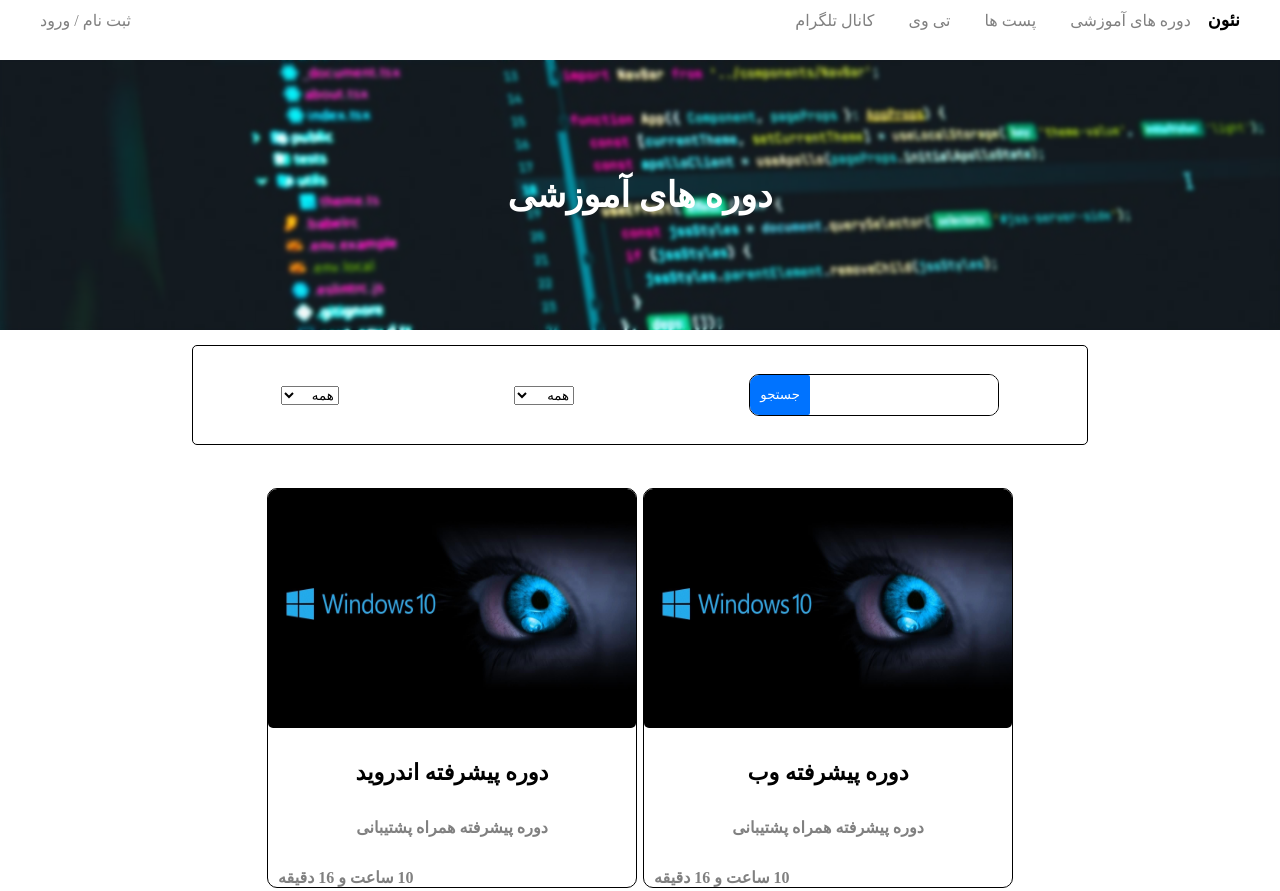
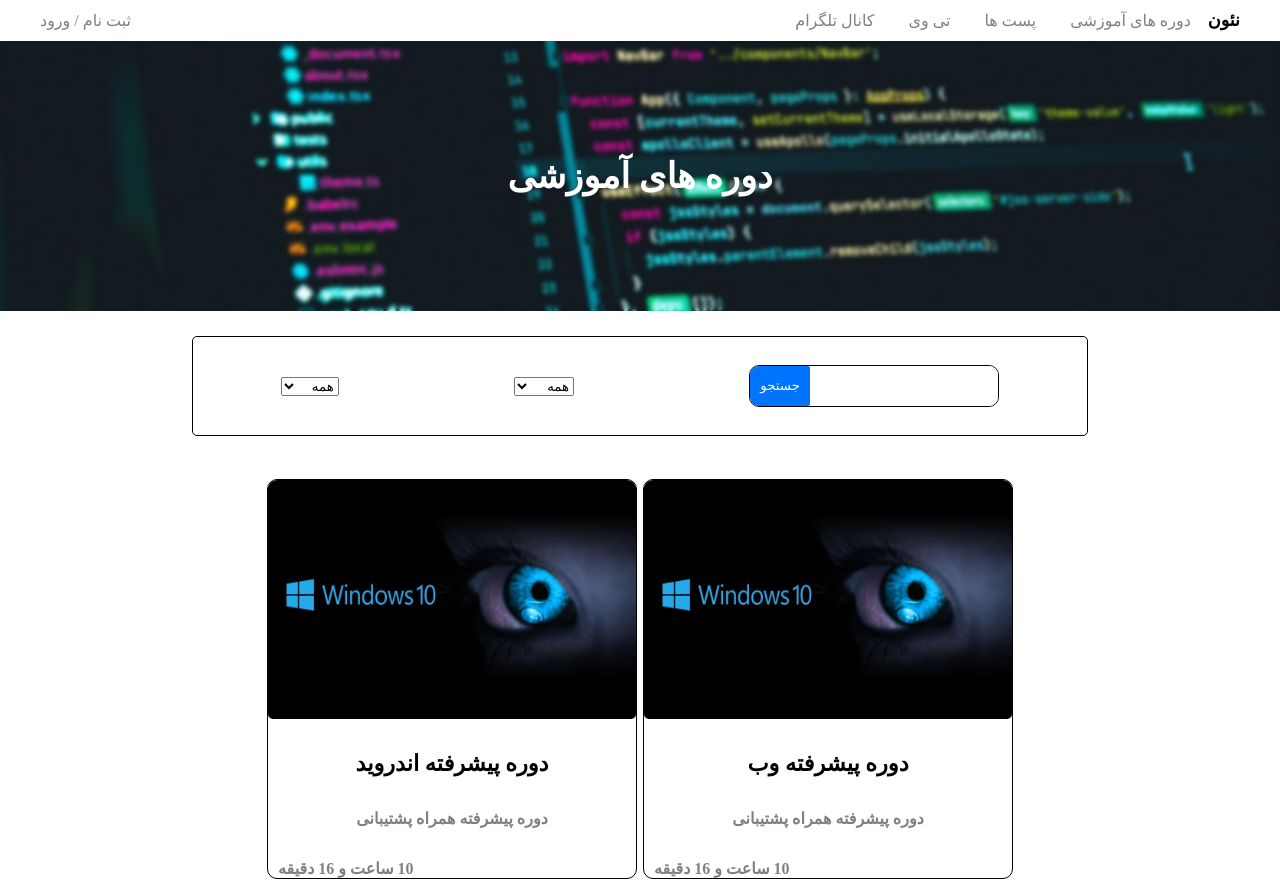
Before and after one commit to pilentboy/sell-course-neon, a plain HTML site: page index.html in a window 1280 px wide. Shown: the top 891 px of the page. Drawn offline with nearby package versions, Linux system fonts and the light colour scheme.

Commit message:
add web header img to the HEADER element

```diff
--- a/index.html
+++ b/index.html
@@ -10,6 +10,7 @@
 </head>
 <body>
 
+    <!-- Header -->
     <header>
         <nav class="nav">
             <a href="#" class="neon">نئون</a>
@@ -29,13 +30,14 @@
             <button class="toggle-btn"><i class="bi bi-list"></i></button>
         </nav>
 
+        <div class="web-img">
+            <span class="web-img-text">دوره های آموزشی</span>
+        </div>
+
+
     </header>
 
-    <div class="web-img">
-        <span class="web-img-text">دوره های آموزشی</span>
-    </div>
-
-
+    <!-- filter and search -->
     <div class="search-courses">
         <form id="search-form">
             <input type="text" name="" id="search">
@@ -55,6 +57,8 @@
             <option value="not-free">پولی</option>
         </select>
     </div>
+
+      <!-- courses -->
 
     <div class="courses">
         <a class="card" href="#" data-all="all" data-course="web" data-cost="free">
@@ -106,6 +110,8 @@
             <span class="course-time">10 ساعت  و 16 دقیقه</span>
         </a>
     </div>
+
+      <!--  footer -->
     <script src="./script/app.js"></script>
 </body>
 </html>
--- a/style.css
+++ b/style.css
@@ -21,9 +21,12 @@ a{
 }
 
 header{
-    height: 50px;
+    height: 100%;
     width: 100vw;
     padding: 10px 40px;
+    display: flex;
+    flex-direction: column;
+    align-items: center;
 }
 
 .nav{
```
